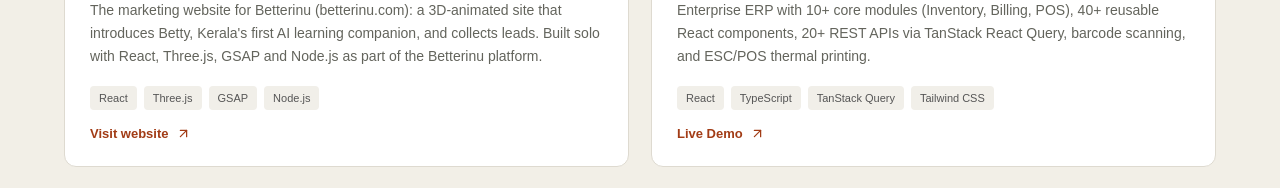
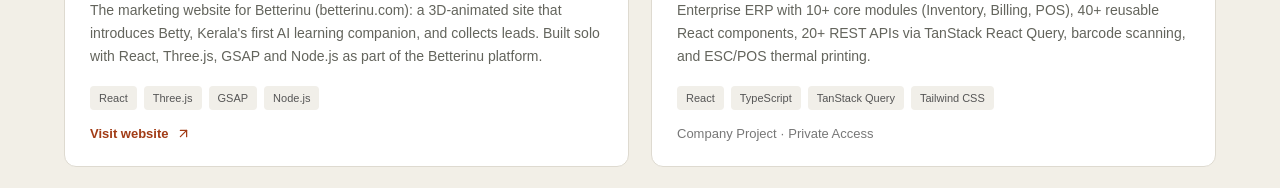
Before and after one commit to saviyo9037/portfolio., a Next.js app: page / in a window 1280 px wide. Shown: the part 1740-1928 px from the top of the page. Built offline with nearby package versions, Linux system fonts and the light colour scheme.

Commit message:
Hide private company project links and remove EcoSteps and BettaElegance

```diff
--- a/app/page.tsx
+++ b/app/page.tsx
@@ -13,9 +13,9 @@ const sourceProjects = [
       "Enterprise ERP with 10+ core modules (Inventory, Billing, POS), 40+ reusable React components, 20+ REST APIs via TanStack React Query, barcode scanning, and ESC/POS thermal printing.",
     tech: "React, TypeScript, TanStack React Query, Tailwind CSS, REST APIs",
     tags: ["React", "TypeScript", "TanStack Query", "Tailwind CSS", "REST API"],
-    liveUrl: "https://app.erpgen.com/auth/login",
+    liveUrl: null,
     githubUrl: null,
-    cta: "Live Demo",
+    cta: "Company Project · Private Access",
     image: "/erp.webp",
     gradient: "from-emerald-400 to-cyan-500",
     featured: true,
@@ -107,9 +107,9 @@ const sourceProjects = [
       "• Marketing Website (betterinu.com): React, Three.js, GSAP, Node.js. 3D-animated site with lead collection.",
     tech: "Next.js, TypeScript, TanStack Query, Supabase, PostgreSQL, React, Three.js, GSAP, Node.js",
     tags: ["Next.js", "TypeScript", "TanStack Query", "Supabase", "PostgreSQL", "React", "Three.js", "GSAP", "Node.js"],
-    liveUrl: "https://betterinu-admin-v1-jj9b.vercel.app/admin/loginext",
+    liveUrl: null,
     githubUrl: null,
-    cta: "Live Demo",
+    cta: "Company Project · Private Access",
     image: "/lms.jpeg",
     gradient: "from-lime-400 to-teal-500",
     featured: true,
@@ -293,8 +293,6 @@ const sourceProjects = [
   {"id":"spices-website","title":"Spices Website","category":"personal","categoryLabel":"Personal Project","type":"Business website project","description":"Next.js website project for a spices business concept.","tags":["Next.js","JavaScript"],"liveUrl":"https://spices-web-green.vercel.app","githubUrl":"https://github.com/saviyo9037/spices_web","cta":"View preview","image":"","featured":false},
   {"id":"reptrack","title":"RepTrack Gym Tracker","category":"personal","categoryLabel":"Personal Project","type":"Mobile application","description":"Android workout planner and daily routine tracking application built with Flutter and local SQLite storage.","tags":["Flutter","Dart","SQLite"],"liveUrl":null,"githubUrl":"https://github.com/saviyo9037/Gym-Routine","cta":"GitHub","image":"","featured":false},
   {"id":"job-finder","title":"Job Finder","category":"personal","categoryLabel":"Personal Project","type":"Job portal project","description":"Job portal project with separate frontend and backend repositories.","tags":["TypeScript","Web application"],"liveUrl":"https://job-finder-frontend-steel.vercel.app/","githubUrl":"https://github.com/saviyo9037/job-finder-frontend","cta":"View preview","image":"","featured":false},
-  {"id":"ecosteps","title":"EcoSteps","category":"personal","categoryLabel":"Personal Project","type":"Website project","description":"Frontend website project.","tags":["HTML","Frontend"],"liveUrl":"https://frontend-eco-steps.vercel.app","githubUrl":"https://github.com/saviyo9037/frontend_EcoSteps","cta":"View preview","image":"","featured":false},
-  {"id":"betta-elegance","title":"BettaElegance","category":"personal","categoryLabel":"Personal Project","type":"Website project","description":"Web design project with a published frontend preview.","tags":["HTML","Web design"],"liveUrl":"https://betta-elegance.vercel.app","githubUrl":"https://github.com/saviyo9037/BettaElegance","cta":"View preview","image":"","featured":false},
   {"id":"garbage-classification","title":"Garbage Classification","category":"personal","categoryLabel":"Personal Project","type":"Machine learning project","description":"Django application for uploading and classifying waste images using a CNN model, with MySQL prediction history.","tags":["Python","Django","TensorFlow","MySQL"],"liveUrl":null,"githubUrl":"https://github.com/saviyo9037/Garbage-Classification","cta":"GitHub","image":"","featured":false},
 ];
 const services=[
```
